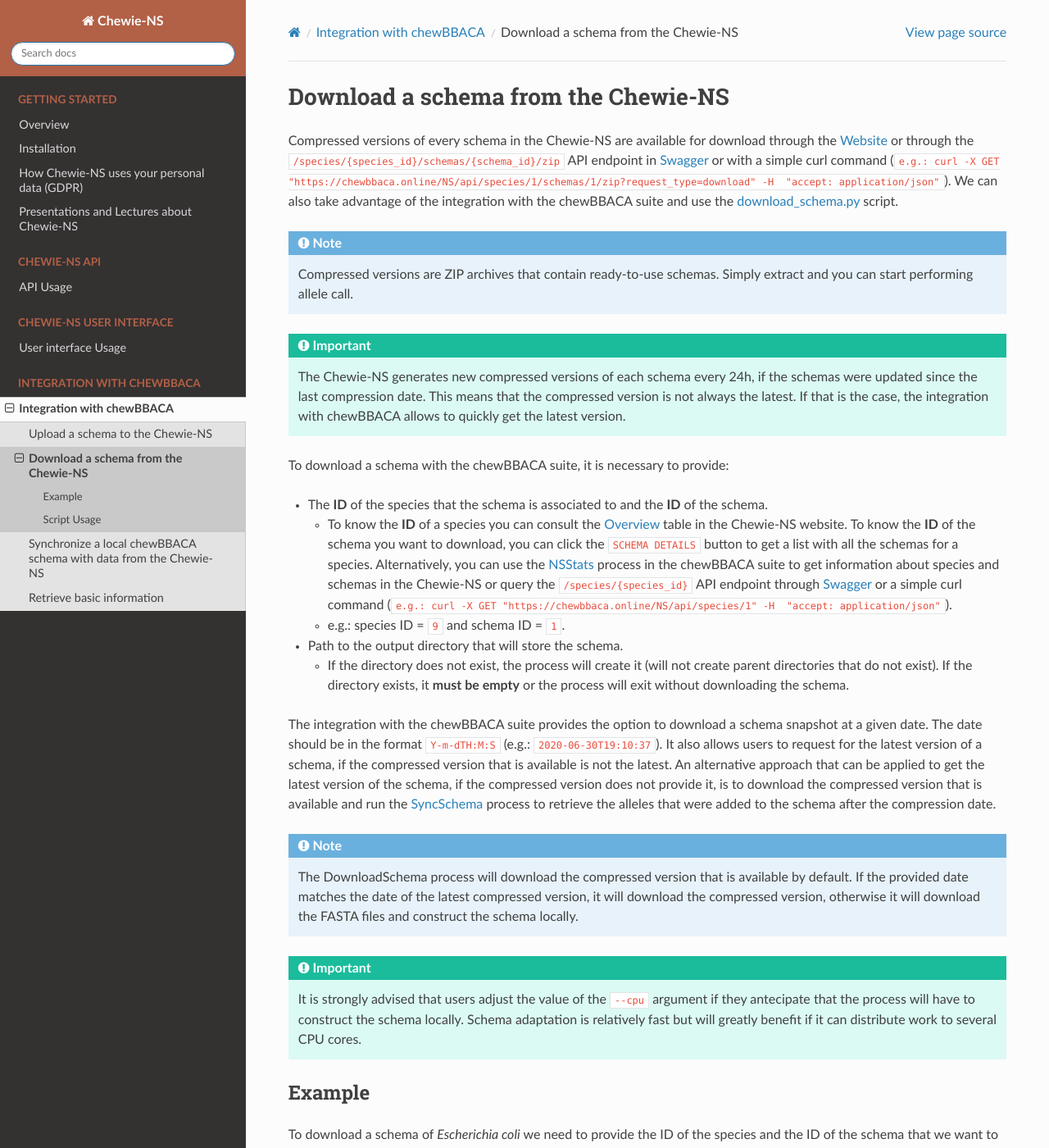
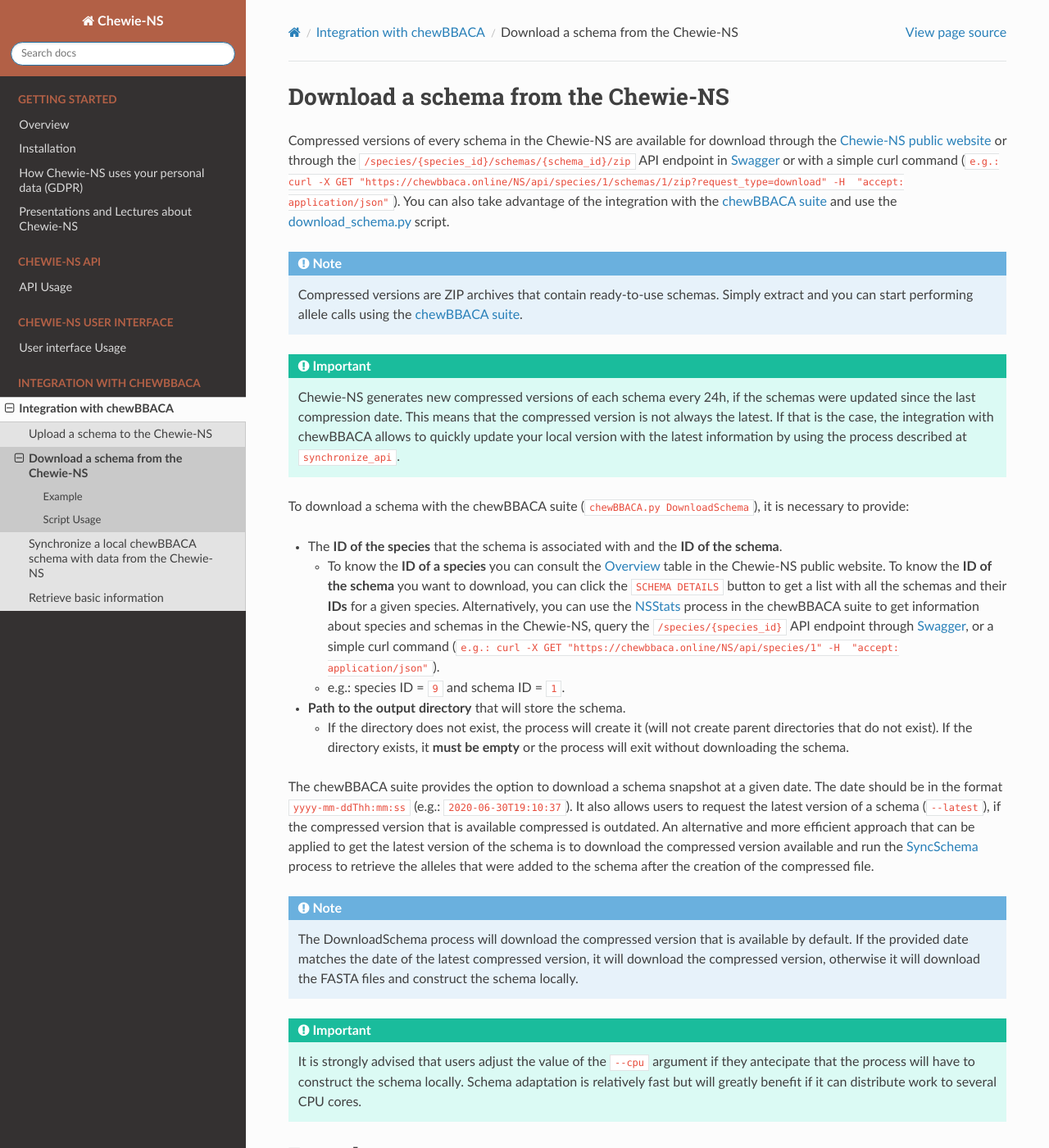
Before and after one commit to B-UMMI/Chewie-NS, a Sphinx documentation site: the page built from docs/user/download_api.rst, in a window 1280 px wide and 1400 px high. Shown: the whole window at 82% size. Built offline with Sphinx 7.4.7 and the Read the Docs theme 2.0.0, drawn with Linux system fonts in a browser that asks for light colours; cross-references to code outside the pages are shown as plain code.

Commit message:
Update download_api.rst
Small changes to text.

```diff
--- a/docs/user/download_api.rst
+++ b/docs/user/download_api.rst
@@ -2,49 +2,48 @@
 ====================================
 
 Compressed versions of every schema in the Chewie-NS are available for download through the
-`Website <https://chewbbaca.online/>`_ or through the ``/species/{species_id}/schemas/{schema_id}/zip``
+`Chewie-NS public website <https://chewbbaca.online/>`_ or through the ``/species/{species_id}/schemas/{schema_id}/zip``
 API endpoint in `Swagger <https://chewbbaca.online/api/NS/api/docs>`_ or with a simple curl command
 (``e.g.: curl -X GET "https://chewbbaca.online/NS/api/species/1/schemas/1/zip?request_type=download" -H  "accept: application/json"``).
-We can also take advantage of the integration with the chewBBACA suite and use the
+You can also take advantage of the integration with the `chewBBACA suite <https://github.com/B-UMMI/chewBBACA>`_ and use the
 `download_schema.py <https://github.com/B-UMMI/chewBBACA/blob/dev2_chewie_NS/CHEWBBACA/CHEWBBACA_NS/down_schema.py>`_ script.
 
 .. note:: Compressed versions are ZIP archives that contain ready-to-use schemas. Simply extract
-          and you can start performing allele call.
+          and you can start performing allele calls using the `chewBBACA suite <https://github.com/B-UMMI/chewBBACA>`_.
 
-.. important:: The Chewie-NS generates new compressed versions of each schema every 24h, if the
+.. important:: Chewie-NS generates new compressed versions of each schema every 24h, if the
                schemas were updated since the last compression date. This means that the compressed
                version is not always the latest. If that is the case, the integration with
-               chewBBACA allows to quickly get the latest version.
+               chewBBACA allows to quickly update your local version with  the latest information
+               by using the process described at :docs:`synchronize_api`.
 
-To download a schema with the chewBBACA suite, it is necessary to provide:
+To download a schema with the chewBBACA suite (``chewBBACA.py DownloadSchema``), it is necessary to provide:
 
-- The **ID** of the species that the schema is associated to and the **ID** of
-  the schema.
+- The **ID of the species** that the schema is associated with and the **ID of the schema**.
 
-  - To know the **ID** of a species you can consult the `Overview <https://chewbbaca.online/stats>`_
-    table in the Chewie-NS website. To know the **ID** of the schema you want to download,
-    you can click the ``SCHEMA DETAILS`` button to get a list with all the schemas for a
-    species. Alternatively, you can use the
+  - To know the **ID of a species** you can consult the `Overview <https://chewbbaca.online/stats>`_
+    table in the Chewie-NS public website. To know the **ID of the schema** you want to download,
+    you can click the ``SCHEMA DETAILS`` button to get a list with all the schemas and their **IDs** for a
+    given species. Alternatively, you can use the
     `NSStats <https://github.com/B-UMMI/chewBBACA/blob/master/CHEWBBACA/CHEWBBACA_NS/stats_requests.py>`_
-    process in the  chewBBACA suite to get information about species and schemas in the Chewie-NS or
-    query the ``/species/{species_id}`` API endpoint through  `Swagger <https://chewbbaca.online/api/NS/api/docs>`_ or a simple curl
+    process in the  chewBBACA suite to get information about species and schemas in the Chewie-NS,
+    query the ``/species/{species_id}`` API endpoint through  `Swagger <https://chewbbaca.online/api/NS/api/docs>`_, or a simple curl
     command (``e.g.: curl -X GET "https://chewbbaca.online/NS/api/species/1" -H  "accept: application/json"``).
   - e.g.: species ID = ``9`` and schema ID = ``1``.
 
-- Path to the output directory that will store the schema.
+- **Path to the output directory** that will store the schema.
 
   - If the directory does not exist, the process will create it (will not create
     parent directories that do not exist). If the directory exists, it **must be empty**
     or the process will exit without downloading the schema.
 
-The integration with the chewBBACA suite provides the option to download a schema snapshot
-at a given date. The date should be in the format ``Y-m-dTH:M:S`` (e.g.: ``2020-06-30T19:10:37``).
-It also allows users to request for the latest version of a schema, if the compressed version that
-is available is not the latest. An alternative approach that can be applied to get the latest
-version of the schema, if the compressed version does not provide it, is to download the compressed
-version that is available and run the
+The chewBBACA suite provides the option to download a schema snapshot
+at a given date. The date should be in the format ``yyyy-mm-ddThh:mm:ss`` (e.g.: ``2020-06-30T19:10:37``).
+It also allows users to request the latest version of a schema (``--latest``), if the compressed version that
+is available compressed is outdated. An alternative and more efficient approach that can be applied to get the latest
+version of the schema is to download the compressed version available and run the
 `SyncSchema <https://github.com/B-UMMI/chewBBACA/blob/master/CHEWBBACA/CHEWBBACA_NS/sync_schema.py>`_
-process to retrieve the alleles that were added to the schema after the compression date.
+process to retrieve the alleles that were added to the schema after the creation of the compressed file.
 
 .. note:: The DownloadSchema process will download the compressed version that is available
           by default. If the provided date matches the date of the latest compressed version,
```
